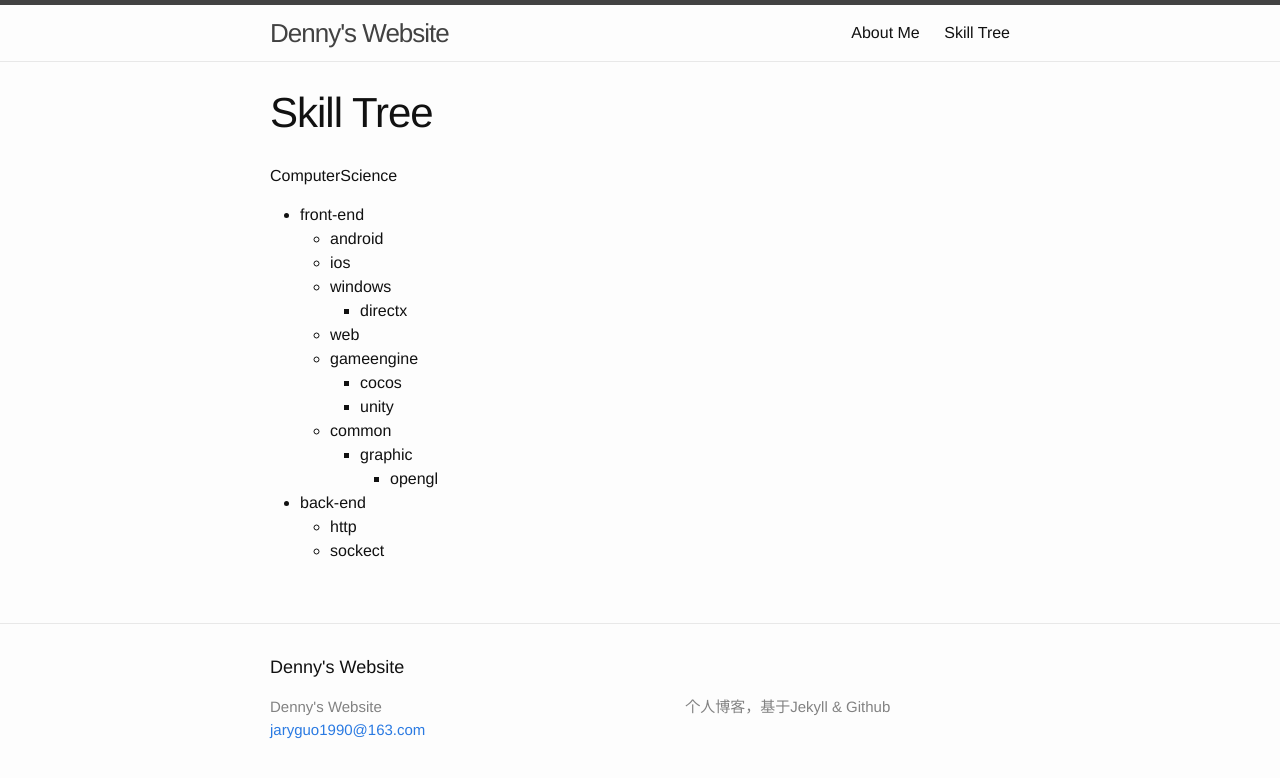
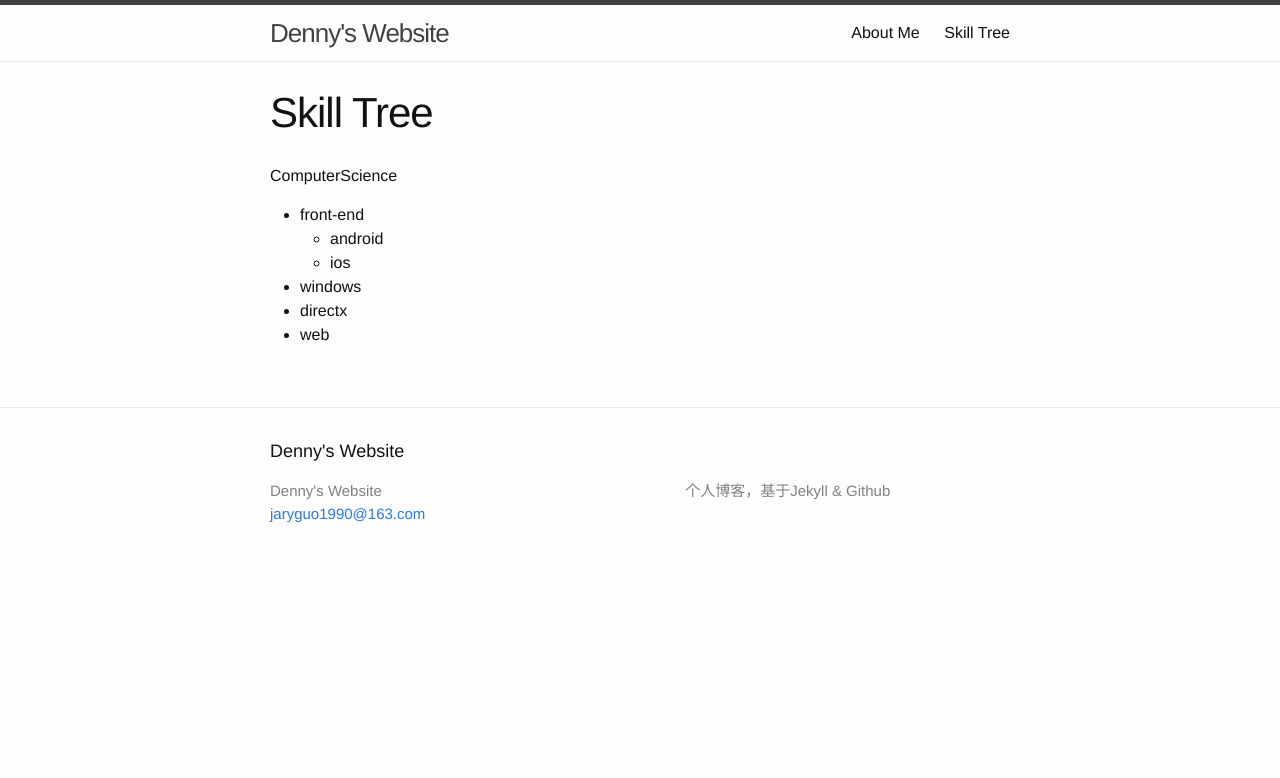
Before and after one commit to JaryGuo/jaryguo.github.io, a Jekyll site: the page built from skill.md, in a window 1280 px wide. Shown: the top 778 px of the page. Built offline with Jekyll 4.4.1, drawn with Linux system fonts in a browser that asks for light colours.

Commit message:
Update skill.md

```diff
--- a/skill.md
+++ b/skill.md
@@ -6,17 +6,8 @@ permalink: /skill/
 
 ComputerScience
 * front-end
-    * android
-    * ios
-    * windows
-        * directx
-    * web
-    * gameengine
-        * cocos
-        * unity
-    * common
-        * graphic
-            * opengl
-- back-end
-    * http
-    * sockect
+   * android
+   * ios
+* windows
+* directx
+* web
```
